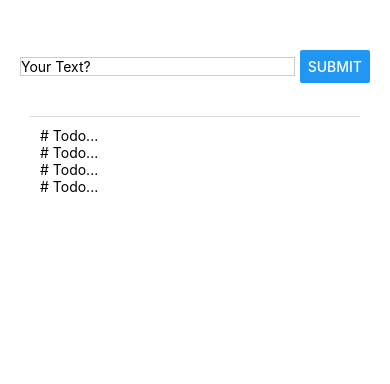
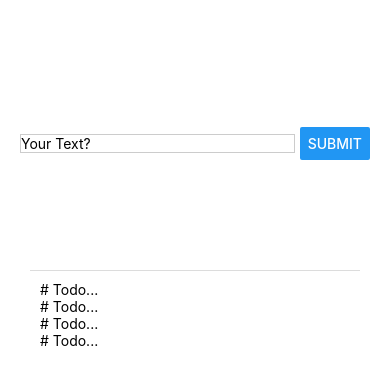
Before and after one commit to BKazimy/NotifierApp, a React Native app: screen / in a window 390 px wide. Shown: the top 384 px of the page. Built offline with nearby package versions, Linux system fonts and the light colour scheme.

Commit message:
Oct 29, 2024, 3:08 AM

```diff
--- a/App.js
+++ b/App.js
@@ -92,21 +92,22 @@ const styles = StyleSheet.create({
     paddingTop: 50,
     paddingHorizontal: 20,
 
+    flex: 1,
+    // flexDirection: 'column',
     // justifyContent: 'space-between',
-    // alignItems: 'center'
+    // alignItems: 'stretch',
 
     // borderWidth:1,
     // borderColor: 'red',
   },
 
   inputContainer: {
-    // flex: 1,
     flexDirection: 'row',
     justifyContent: 'space-between',
     alignItems: 'center',
     paddingBottom: 15,
 
-    // flex: 1,
+    flex: 1,
 
     // borderBottomWidth: 1,
     // borderBottomColor: 'gainsboro',
```
